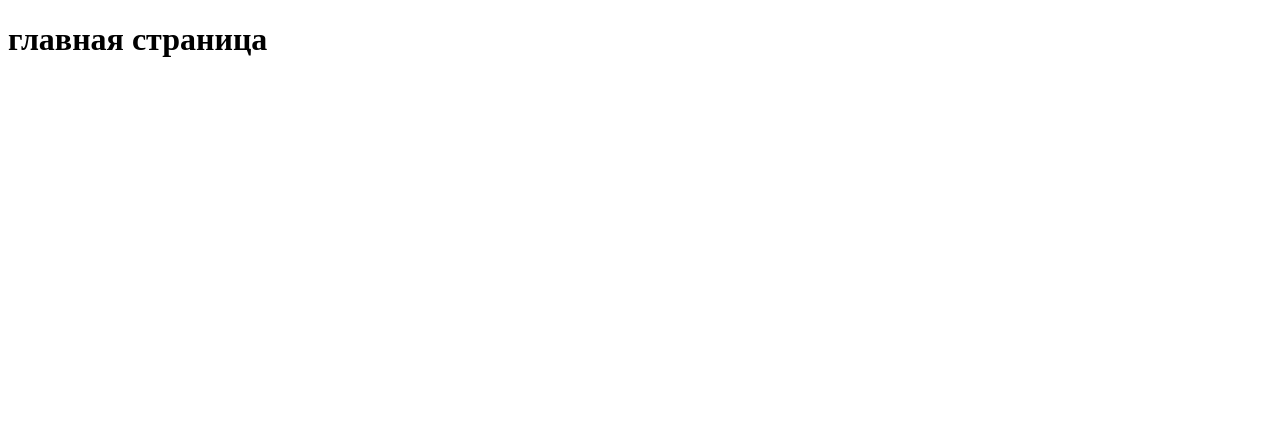
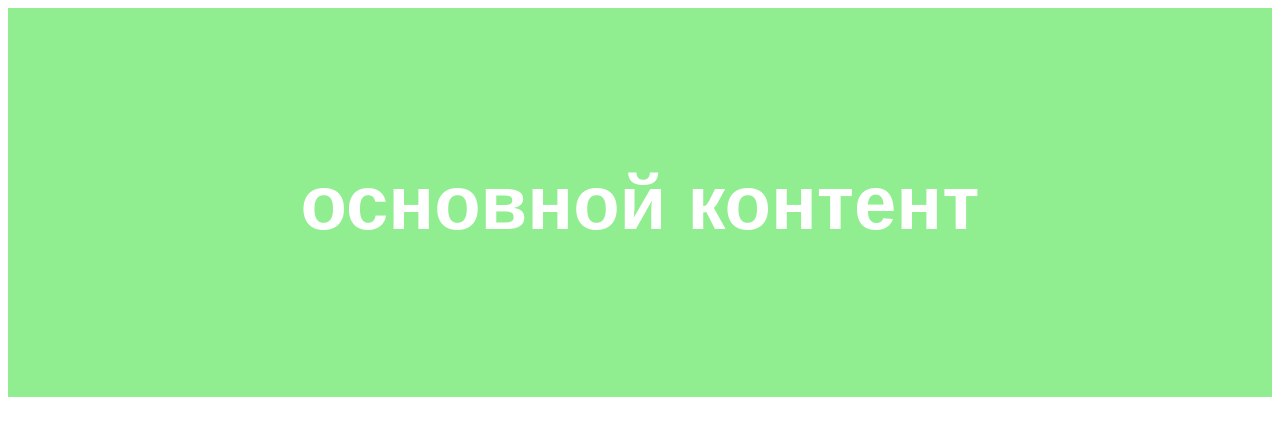
Before and after one commit to gura-kolya/example-2, a plain HTML site: page index.html in a window 1280 px wide. Drawn offline with Linux system fonts and the light colour scheme.

Commit message:
content ready

```diff
--- a/index.html
+++ b/index.html
@@ -6,7 +6,8 @@
     <title>Document</title>
     <link rel="stylesheet" href="./main.css">
 </head>
-<body>
-    <h1>главная страница</h1>
+<body><main class="main">
+    <h1>основной контент</h1>
+</main>
 </body>
 </html>
--- a/main.css
+++ b/main.css
@@ -0,0 +1,9 @@
+.main {
+  background-color: LightGreen;
+  padding: 100px;
+  font-size: 38px;
+  color: #fff;
+  font-family: sans-serif;
+  text-align: center;
+
+}
```
